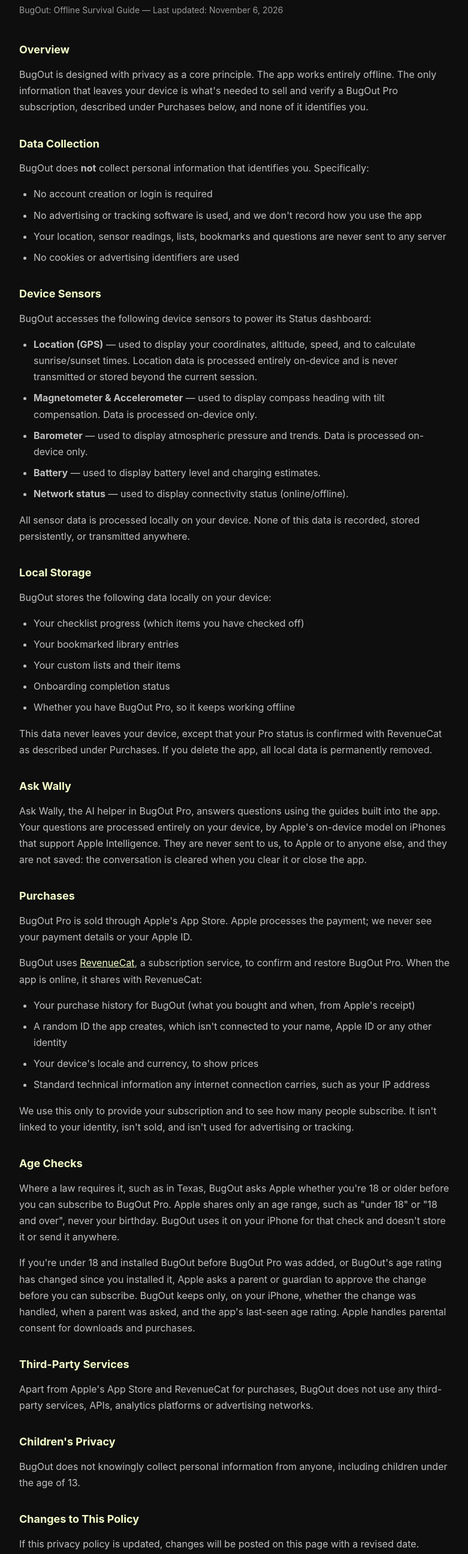
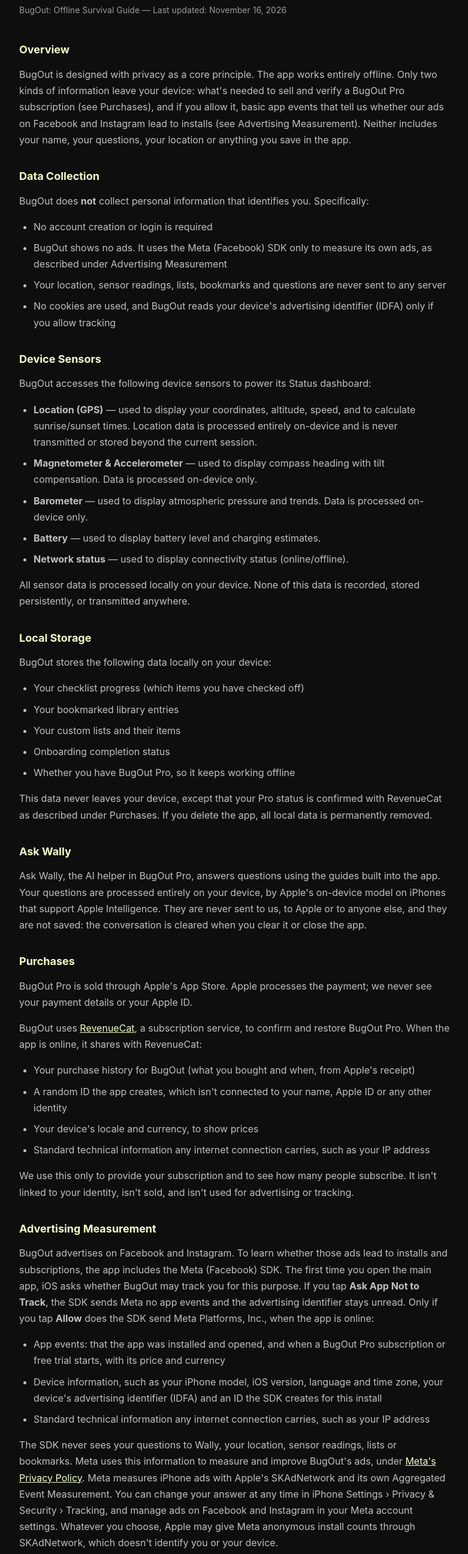
Before and after one commit to jaechung-glitch/bugout, a plain HTML site: page privacy-policy.html in a window 1280 px wide. Shown: the part 91-2682 px from the top of the page at 60% size, without its empty margins (248-1029 px from the left). Drawn offline with Linux system fonts and the light colour scheme.

Commit message:
Privacy policy: describe Meta ad measurement (for 1.1.1)
The Meta SDK sends app events only after the person allows tracking.

Co-Authored-By: Claude Opus 5.5 <noreply@anthropic.com>
Claude-Session: https://claude.ai/code/session_01PbKpPd2o9mWeBmFAqxhiqn

```diff
--- a/privacy-policy.html
+++ b/privacy-policy.html
@@ -47,18 +47,18 @@
 <body>
     <div class="container">
         <h1>Privacy Policy</h1>
-        <p class="subtitle">BugOut: Offline Survival Guide &mdash; Last updated: November 6, 2026</p>
+        <p class="subtitle">BugOut: Offline Survival Guide &mdash; Last updated: November 16, 2026</p>
 
         <h2>Overview</h2>
-        <p>BugOut is designed with privacy as a core principle. The app works entirely offline. The only information that leaves your device is what's needed to sell and verify a BugOut Pro subscription, described under Purchases below, and none of it identifies you.</p>
+        <p>BugOut is designed with privacy as a core principle. The app works entirely offline. Only two kinds of information leave your device: what's needed to sell and verify a BugOut Pro subscription (see Purchases), and if you allow it, basic app events that tell us whether our ads on Facebook and Instagram lead to installs (see Advertising Measurement). Neither includes your name, your questions, your location or anything you save in the app.</p>
 
         <h2>Data Collection</h2>
         <p>BugOut does <strong>not</strong> collect personal information that identifies you. Specifically:</p>
         <ul>
             <li>No account creation or login is required</li>
-            <li>No advertising or tracking software is used, and we don't record how you use the app</li>
+            <li>BugOut shows no ads. It uses the Meta (Facebook) SDK only to measure its own ads, as described under Advertising Measurement</li>
             <li>Your location, sensor readings, lists, bookmarks and questions are never sent to any server</li>
-            <li>No cookies or advertising identifiers are used</li>
+            <li>No cookies are used, and BugOut reads your device's advertising identifier (IDFA) only if you allow tracking</li>
         </ul>
 
         <h2>Device Sensors</h2>
@@ -97,12 +97,21 @@
         </ul>
         <p>We use this only to provide your subscription and to see how many people subscribe. It isn't linked to your identity, isn't sold, and isn't used for advertising or tracking.</p>
 
+        <h2>Advertising Measurement</h2>
+        <p>BugOut advertises on Facebook and Instagram. To learn whether those ads lead to installs and subscriptions, the app includes the Meta (Facebook) SDK. The first time you open the main app, iOS asks whether BugOut may track you for this purpose. If you tap <b>Ask App Not to Track</b>, the SDK sends Meta no app events and the advertising identifier stays unread. Only if you tap <b>Allow</b> does the SDK send Meta Platforms, Inc., when the app is online:</p>
+        <ul>
+            <li>App events: that the app was installed and opened, and when a BugOut Pro subscription or free trial starts, with its price and currency</li>
+            <li>Device information, such as your iPhone model, iOS version, language and time zone, your device's advertising identifier (IDFA) and an ID the SDK creates for this install</li>
+            <li>Standard technical information any internet connection carries, such as your IP address</li>
+        </ul>
+        <p>The SDK never sees your questions to Wally, your location, sensor readings, lists or bookmarks. Meta uses this information to measure and improve BugOut's ads, under <a href="https://www.facebook.com/privacy/policy/">Meta's Privacy Policy</a>. Meta measures iPhone ads with Apple's SKAdNetwork and its own Aggregated Event Measurement. You can change your answer at any time in iPhone Settings › Privacy &amp; Security › Tracking, and manage ads on Facebook and Instagram in your Meta account settings. Whatever you choose, Apple may give Meta anonymous install counts through SKAdNetwork, which doesn't identify you or your device.</p>
+
         <h2>Age Checks</h2>
         <p>Where a law requires it, such as in Texas, BugOut asks Apple whether you're 18 or older before you can subscribe to BugOut Pro. Apple shares only an age range, such as "under 18" or "18 and over", never your birthday. BugOut uses it on your iPhone for that check and doesn't store it or send it anywhere.</p>
         <p>If you're under 18 and installed BugOut before BugOut Pro was added, or BugOut's age rating has changed since you installed it, Apple asks a parent or guardian to approve the change before you can subscribe. BugOut keeps only, on your iPhone, whether the change was handled, when a parent was asked, and the app's last-seen age rating. Apple handles parental consent for downloads and purchases.</p>
 
         <h2>Third-Party Services</h2>
-        <p>Apart from Apple's App Store and RevenueCat for purchases, BugOut does not use any third-party services, APIs, analytics platforms or advertising networks.</p>
+        <p>BugOut uses Apple's App Store and RevenueCat for purchases, and the Meta (Facebook) SDK for advertising measurement. It uses no other third-party services, APIs, analytics platforms or advertising networks.</p>
 
         <h2>Children's Privacy</h2>
         <p>BugOut does not knowingly collect personal information from anyone, including children under the age of 13.</p>
```
